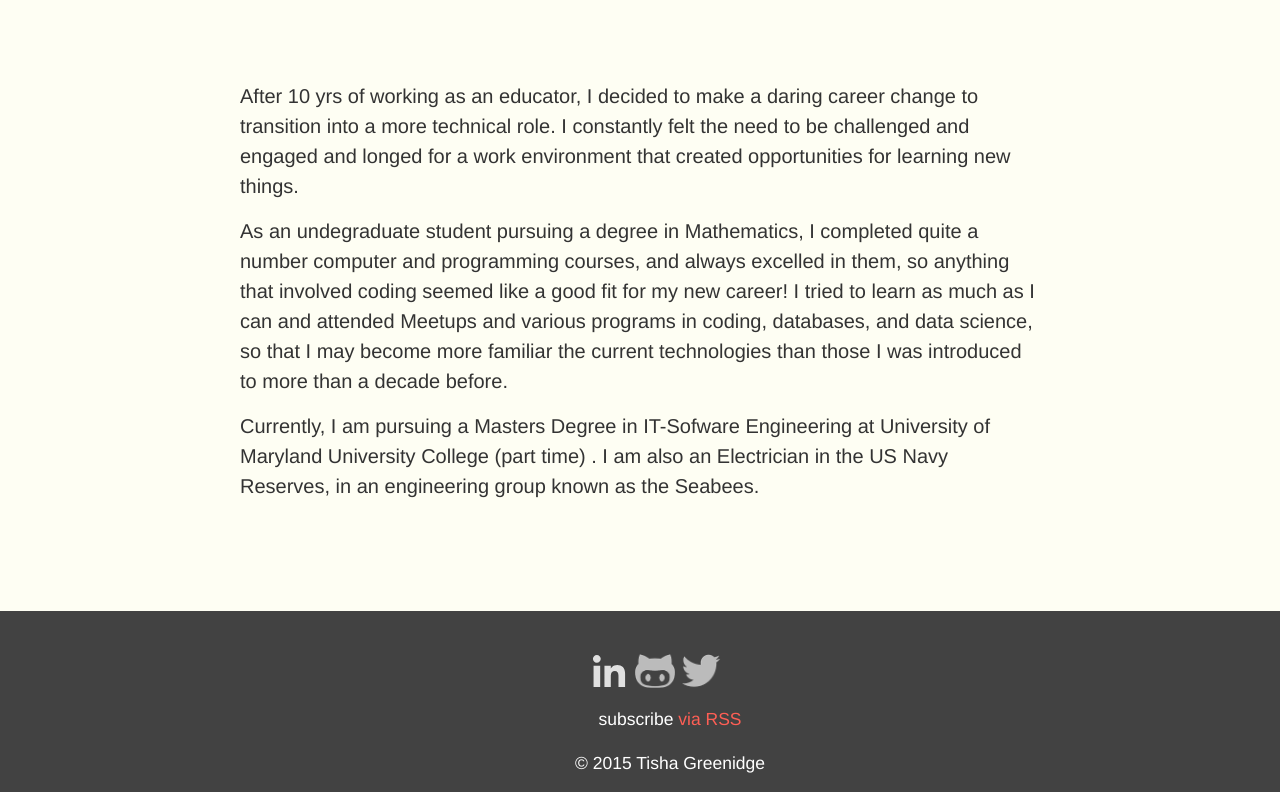
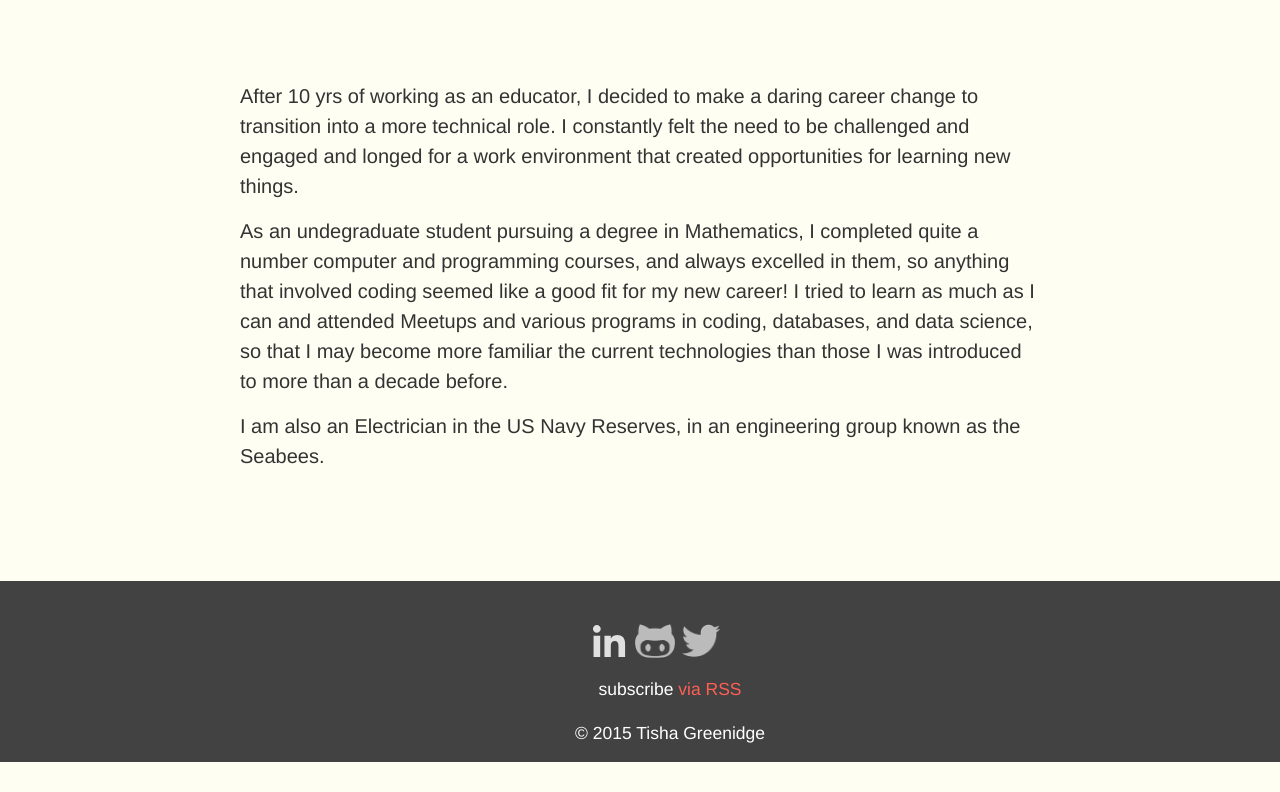
Before and after one commit to tgreenidge/portfolio, a Jekyll site: the page built from about.md, in a window 1280 px wide and 900 px high, scrolled down 602 px, cut to the strip 108-900 px from the top of the window. Built offline with Jekyll 4.4.1, drawn with Linux system fonts in a browser that asks for light colours; after the commit the page ends 1472 px from its top, so only the background shows below that.

Commit message:
modified content on about pages

```diff
--- a/about.md
+++ b/about.md
@@ -11,4 +11,4 @@ After 10 yrs of working as an educator, I decided to make a daring career change
 
 As an undegraduate student pursuing a degree in Mathematics, I completed quite a number computer and programming courses, and always excelled in them, so anything that involved coding seemed like a good fit for my new career! I tried to learn as much as I can and attended Meetups and various programs in coding, databases, and data science, so that I may become more familiar the current technologies than those I was introduced to more than a decade before.
 
-Currently, I am pursuing a Masters Degree in IT-Sofware Engineering at University of Maryland University College (part time) . I am also an Electrician in the US Navy Reserves, in an engineering group known as the Seabees.
+I am also an Electrician in the US Navy Reserves, in an engineering group known as the Seabees.
```
